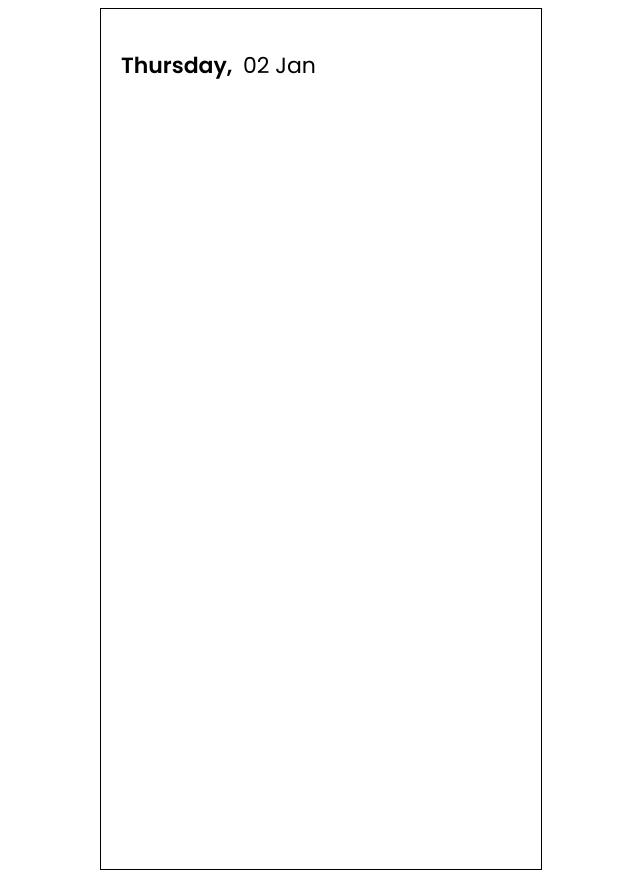
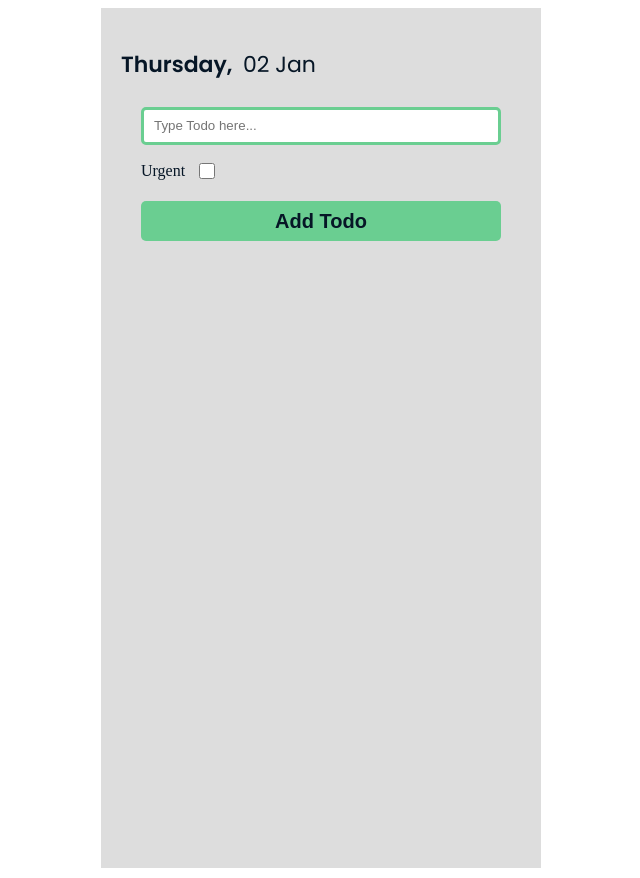
Before and after one commit to MoheeQwariq/GSG_React_Next_24, a React (Vite) app in the folder HW2 (Todo App))/: page / in a window 1280 px wide. Shown: the whole page, without its empty margins (319-959 px from the left). Built offline with nearby package versions, Linux system fonts and the light colour scheme.

Commit message:
Create form components

```diff
--- a/HW2 (Todo App))/src/App.css
+++ b/HW2 (Todo App))/src/App.css
@@ -4,7 +4,8 @@ div.screen {
     user-select: none;
     -webkit-user-select: none;
     cursor: pointer;
-    border: 1px black solid;
     padding: 20px;
     padding-top: 40px;
+    color: #061626;
+    background-color: rgb(221,221,221);
   }
--- a/HW2 (Todo App))/src/App.tsx
+++ b/HW2 (Todo App))/src/App.tsx
@@ -1,10 +1,12 @@
 import "./App.css";
 import Date from "./components/date";
+import Form from "./components/form";
 
 function App() {
   return (
   <div className="screen">
     <Date/>
+    <Form/>
   </div>);
 }
 
--- /dev/null
+++ b/HW2 (Todo App))/src/components/form/form.css
@@ -0,0 +1,55 @@
+form.block {
+  height: 150px;
+  padding: 20px;
+  display: flex;
+  flex-direction: column;
+  justify-content: space-around;
+  cursor: pointer;
+}
+
+div.todo {
+  height: 30px;
+  display: flex;
+  align-items: center;
+}
+
+div.todo input {
+  width: 100%;
+  height: 100%;
+  border-radius: 5px;
+  outline: none;
+  padding-left: 10px;
+  border: #6ace91 3px solid;
+}
+
+div.urgent {
+  font-size: 16px;
+  display: flex;
+  align-items: center;
+  gap: 10px;
+}
+
+div.urgent input[type="checkbox"] {
+  width: 16px;
+  height: 16px;
+  cursor: pointer;
+  transition: all 0.3s ease;
+  accent-color: #6ace91;
+}
+
+div.urgent label {
+  cursor: pointer;
+}
+
+input.butt {
+  width: 100%;
+  height: 40px;
+  border: unset;
+  border-radius: 5px;
+  border-color: #6ace91;
+  background-color: #6ace91;
+  font-size: 20px;
+  font-weight: 600;
+  color: #061626;
+  cursor: pointer;
+}
--- /dev/null
+++ b/HW2 (Todo App))/src/components/form/form.tsx
@@ -0,0 +1,20 @@
+import "./form.css";
+
+const Form = () => {
+  return (
+    <form className="block">
+      <div className="todo">
+        <input type="text" name="label" placeholder="Type Todo here..." />
+      </div>
+      <div className="urgent">
+        <label htmlFor="urgent">Urgent</label>
+        <input type="checkbox" id="urgent" />
+      </div>
+      <div>
+        <input className="butt" type="submit" value="Add Todo" />
+      </div>
+    </form>
+  );
+};
+
+export default Form;
--- /dev/null
+++ b/HW2 (Todo App))/src/components/form/index.ts
@@ -0,0 +1 @@
+export { default } from './form';
```
